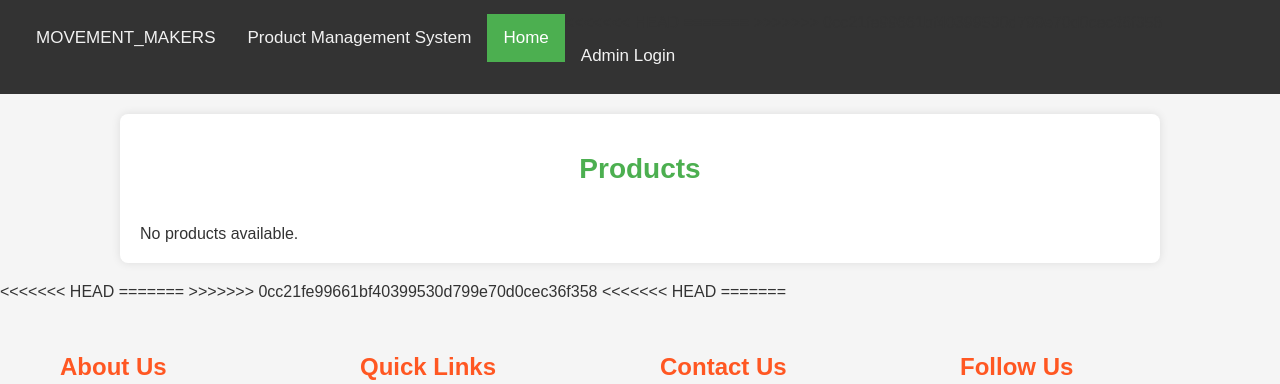
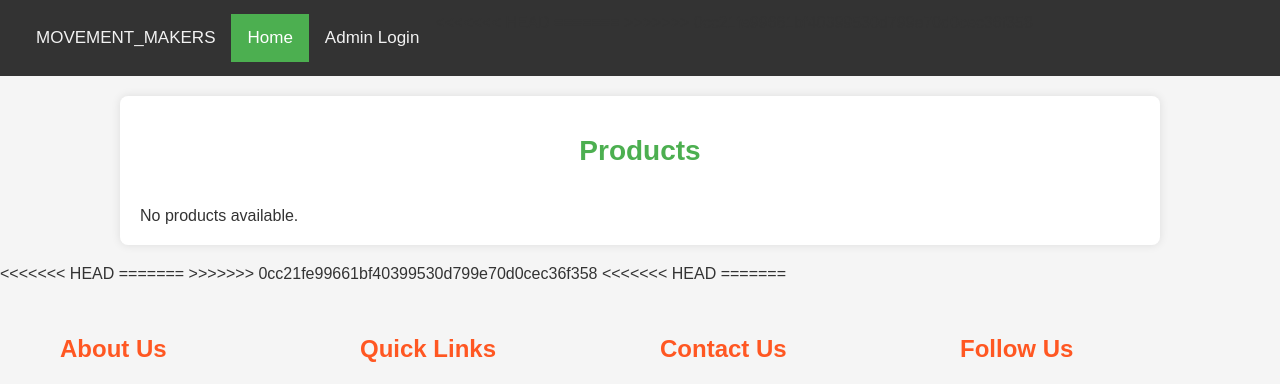
Before and after one commit to sandeshPatel06/MOTION_MART, a Flask app: page / in a window 1280 px wide. Shown: the top 384 px of the page. Run offline with Flask 3, Linux system fonts and the light colour scheme; data that the repository does not hold is empty.

Commit message:
pahle ka name change

```diff
--- a/templates/index.html
+++ b/templates/index.html
@@ -294,7 +294,7 @@
 <<<<<<< HEAD
         <a class="navbar-brand" href="#">MOVEMENT_MAKERS</a>
 =======
-        <a class="navbar-brand" href="#">Product Management System</a>
+
 >>>>>>> 0cc21fe99661bf40399530d799e70d0cec36f358
         <a href="/" class="active">Home</a>
         <a href="/login">Admin Login</a>
```
